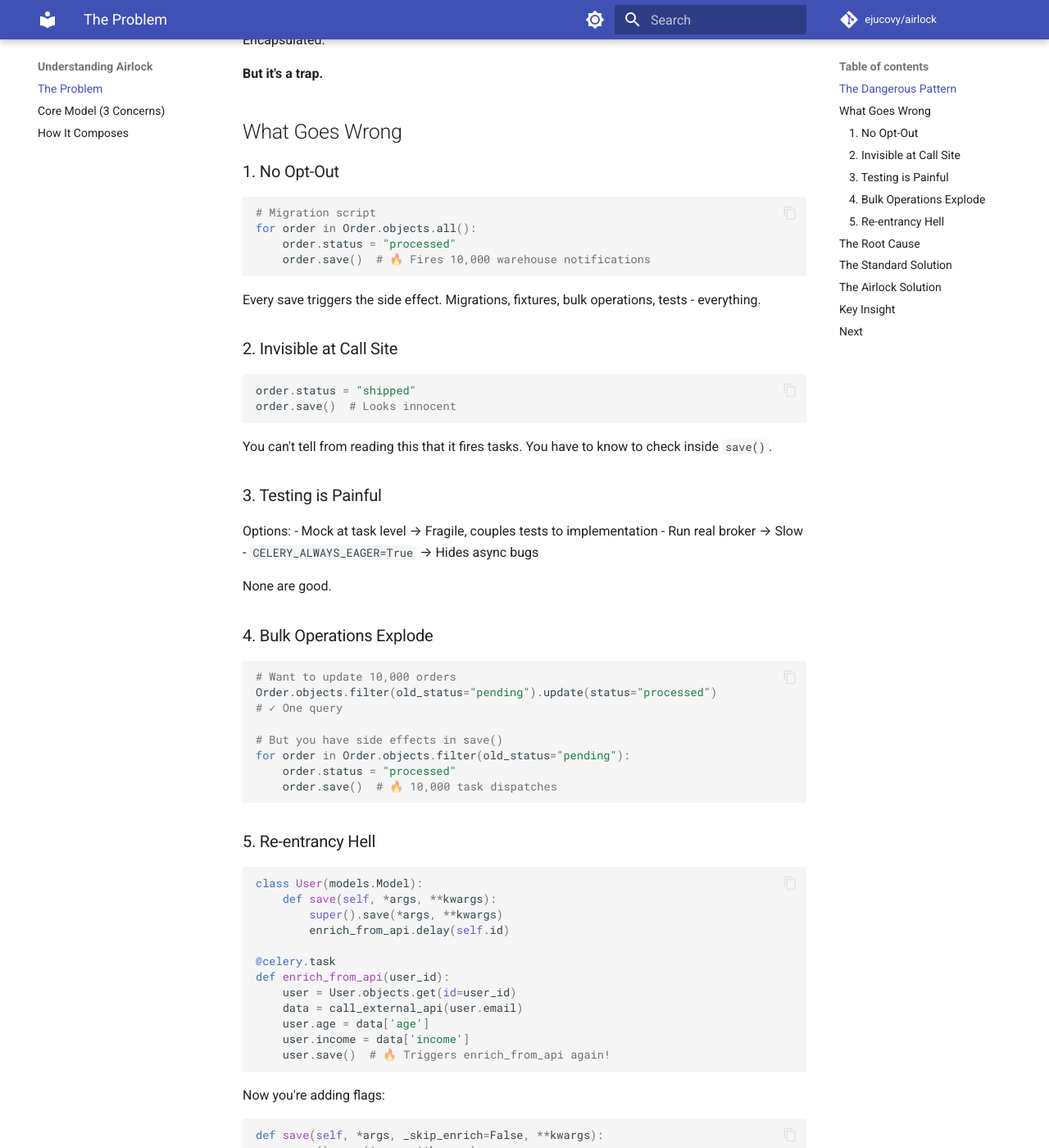
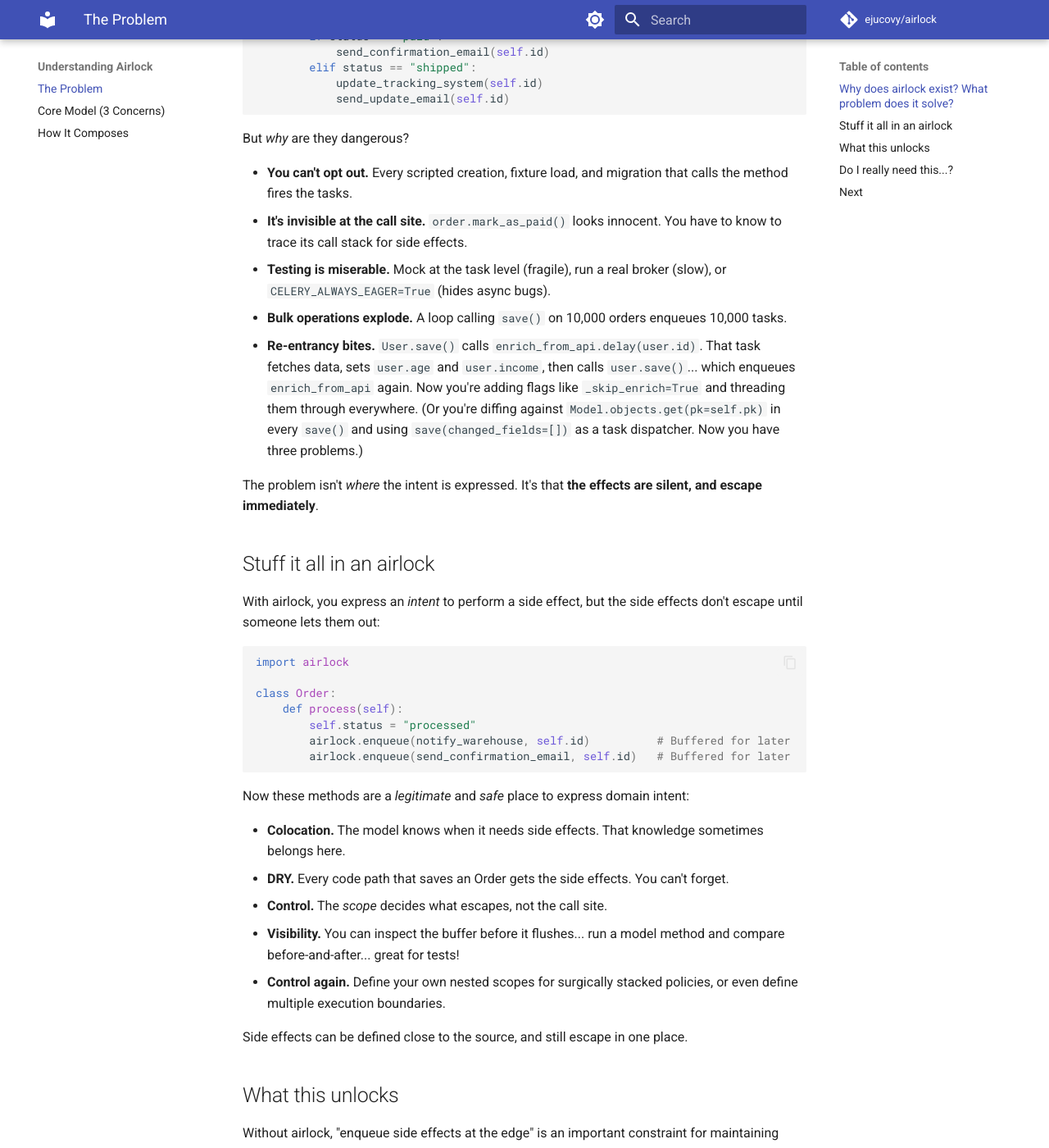
Before and after one commit to ejucovy/airlock, an MkDocs documentation site: the page built from docs/understanding/the-problem.md, in a window 1280 px wide and 1400 px high, scrolled down 527 px. Shown: the whole window at 82% size. Built offline with MkDocs 1.6.1 and Material for MkDocs 9.7.7, drawn with Linux system fonts in a browser that asks for light colours; comment, search, counter and statistics services are not loaded; some of the changed text lies outside the part shown.

Commit message:
Update the-problem.md

````diff
--- a/docs/understanding/the-problem.md
+++ b/docs/understanding/the-problem.md
@@ -1,183 +1,78 @@
 # The Problem
 
-Why does airlock exist? What problem does it solve?
+## Why does airlock exist? What problem does it solve?
 
-## The Dangerous Pattern
-
-Side effects deep in the call stack are common but problematic:
+Putting side effects deep in the call stack is common but dangerous:
 
 ```python
-class Order(models.Model):
-    def save(self, *args, **kwargs):
-        super().save(*args, **kwargs)
-        if self.status == "shipped":
-            notify_warehouse.delay(self.id)
-            send_confirmation_email.delay(self.id)
+class Order:
+    def process(self):
+        self.status = "processed"
+        notify_warehouse(self.id)
+        send_confirmation_email(self.id)
 ```
 
-This looks reasonable. The model knows when to trigger notifications. DRY principle. Encapsulated.
-
-**But it's a trap.**
-
-## What Goes Wrong
-
-### 1. No Opt-Out
+Conditional logic is tempting too. Also dangerous!
 
 ```python
-# Migration script
-for order in Order.objects.all():
-    order.status = "processed"
-    order.save()  # 🔥 Fires 10,000 warehouse notifications
+class Order:
+    def update_status(self, status):
+        notify_warehouse(self.id)
+        if status == "paid":
+            send_confirmation_email(self.id)
+        elif status == "shipped":
+            update_tracking_system(self.id)
+            send_update_email(self.id)
 ```
 
-Every save triggers the side effect. Migrations, fixtures, bulk operations, tests - everything.
+But *why* are they dangerous?
 
-### 2. Invisible at Call Site
+- **You can't opt out.** Every scripted creation, fixture load, and migration that calls the method fires the tasks.
+- **It's invisible at the call site.** `order.mark_as_paid()` looks innocent. You have to know to trace its call stack for side effects.
+- **Testing is miserable.** Mock at the task level (fragile), run a real broker (slow), or `CELERY_ALWAYS_EAGER=True` (hides async bugs).
+- **Bulk operations explode.** A loop calling `save()` on 10,000 orders enqueues 10,000 tasks.
+- **Re-entrancy bites.** `User.save()` calls `enrich_from_api.delay(user.id)`. That task fetches data, sets `user.age` and `user.income`, then calls `user.save()`... which enqueues `enrich_from_api` again. Now you're adding flags like `_skip_enrich=True` and threading them through everywhere. (Or you're diffing against `Model.objects.get(pk=self.pk)` in every `save()` and using `save(changed_fields=[])` as a task dispatcher. Now you have three problems.)
 
-```python
-order.status = "shipped"
-order.save()  # Looks innocent
-```
+The problem isn't *where* the intent is expressed. It's that **the effects are silent, and escape immediately**.
 
-You can't tell from reading this that it fires tasks. You have to know to check inside `save()`.
+## Stuff it all in an airlock
 
-### 3. Testing is Painful
-
-Options:
-- Mock at task level → Fragile, couples tests to implementation
-- Run real broker → Slow
-- `CELERY_ALWAYS_EAGER=True` → Hides async bugs
-
-None are good.
-
-### 4. Bulk Operations Explode
-
-```python
-# Want to update 10,000 orders
-Order.objects.filter(old_status="pending").update(status="processed")
-# ✓ One query
-
-# But you have side effects in save()
-for order in Order.objects.filter(old_status="pending"):
-    order.status = "processed"
-    order.save()  # 🔥 10,000 task dispatches
-```
-
-### 5. Re-entrancy Hell
-
-```python
-class User(models.Model):
-    def save(self, *args, **kwargs):
-        super().save(*args, **kwargs)
-        enrich_from_api.delay(self.id)
-
-@celery.task
-def enrich_from_api(user_id):
-    user = User.objects.get(id=user_id)
-    data = call_external_api(user.email)
-    user.age = data['age']
-    user.income = data['income']
-    user.save()  # 🔥 Triggers enrich_from_api again!
-```
-
-Now you're adding flags:
-
-```python
-def save(self, *args, _skip_enrich=False, **kwargs):
-    super().save(*args, **kwargs)
-    if not _skip_enrich:
-        enrich_from_api.delay(self.id)
-```
-
-And threading them everywhere. Yikes.
-
-## The Root Cause
-
-The problem isn't **where** the intent is expressed.
-
-The problem is:
-1. **Effects are silent** - invisible at call site
-2. **Effects escape immediately** - no control
-
-## The Standard Solution
-
-Move side effects to the edge:
-
-```python
-# Model stays pure
-class Order(models.Model):
-    def save(self, *args, **kwargs):
-        super().save(*args, **kwargs)
-
-# View handles side effects
-def ship_order(request, order_id):
-    order = Order.objects.get(id=order_id)
-    order.status = "shipped"
-    order.save()
-
-    # Explicit side effects
-    notify_warehouse.delay(order.id)
-    send_confirmation_email.delay(order.id)
-
-    return HttpResponse("OK")
-```
-
-This works! It's explicit, controllable, testable.
-
-**But you lose:**
-- Encapsulation - every caller must remember to fire tasks
-- DRY - duplicate side effect logic across call sites
-- Domain knowledge - the Order doesn't express its own behavior
-
-## The Airlock Solution
-
-Express intent in the model, but effects don't escape immediately:
+With airlock, you express an _intent_ to perform a side effect, but the side effects don't escape until someone lets them out:
 
 ```python
 import airlock
 
-class Order(models.Model):
-    def save(self, *args, **kwargs):
-        super().save(*args, **kwargs)
-        if self.status == "shipped":
-            airlock.enqueue(notify_warehouse, self.id)        # Buffered
-            airlock.enqueue(send_confirmation_email, self.id) # Buffered
+class Order:
+    def process(self):
+        self.status = "processed"
+        airlock.enqueue(notify_warehouse, self.id)          # Buffered for later
+        airlock.enqueue(send_confirmation_email, self.id)   # Buffered for later
 ```
 
-The **execution context** controls what happens:
+Now these methods are a *legitimate* and *safe* place to express domain intent:
 
-```python
-# Production: effects escape
-with airlock.scope():
-    order.status = "shipped"
-    order.save()
-# Effects dispatch here
+- **Colocation.** The model knows when it needs side effects. That knowledge sometimes belongs here.
+- **DRY.** Every code path that saves an Order gets the side effects. You can't forget.
+- **Control.** The *scope* decides what escapes, not the call site.
+- **Visibility.** You can inspect the buffer before it flushes... run a model method and compare before-and-after... great for tests!
+- **Control again.** Define your own nested scopes for surgically stacked policies, or even define multiple execution boundaries.
 
-# Migration: suppress everything
-with airlock.scope(policy=airlock.DropAll()):
-    order.status = "shipped"
-    order.save()
-# Nothing dispatches
+Side effects can be defined close to the source, and still escape in one place.
 
-# Test: assert no effects
-with airlock.scope(policy=airlock.AssertNoEffects()):
-    order.status = "pending"  # Still testable
-    order.save()              # Raises if side effects attempted
-```
+## What this unlocks
 
-**You get:**
-- ✅ Encapsulation - intent in the domain object
-- ✅ DRY - define once
-- ✅ Control - execution context decides
-- ✅ Visibility - inspect before dispatch
-- ✅ Testing - suppress or assert
+Without airlock, "enqueue side effects at the edge" is an important constraint for maintaining predictable timing, auditability, and control. Side effects deep in the call stack are dangerous, so you're forced to hoist them.
 
-## Key Insight
+With airlock, both patterns are safe:
 
-Airlock separates **expressing intent** from **executing effects**.
+- **Edge-only**: All enqueues in views/handlers. Explicit, visible at the boundary.
+- **Colocated**: Enqueues near domain logic (`save()`, signals, service methods). DRY, encapsulated.
 
-Intent can live close to domain logic.
-Execution happens at boundaries you control.
+Choose based on your preferences, not out of necessity.
+
+## Do I really need this...?
+
+- See [Alternatives](alternatives.md)
 
 ## Next
 
````
